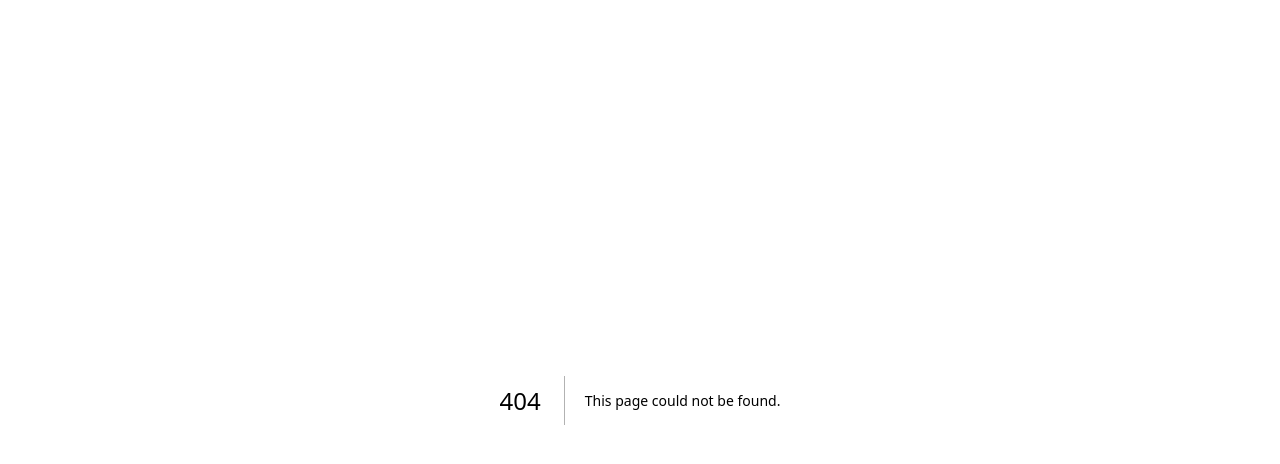
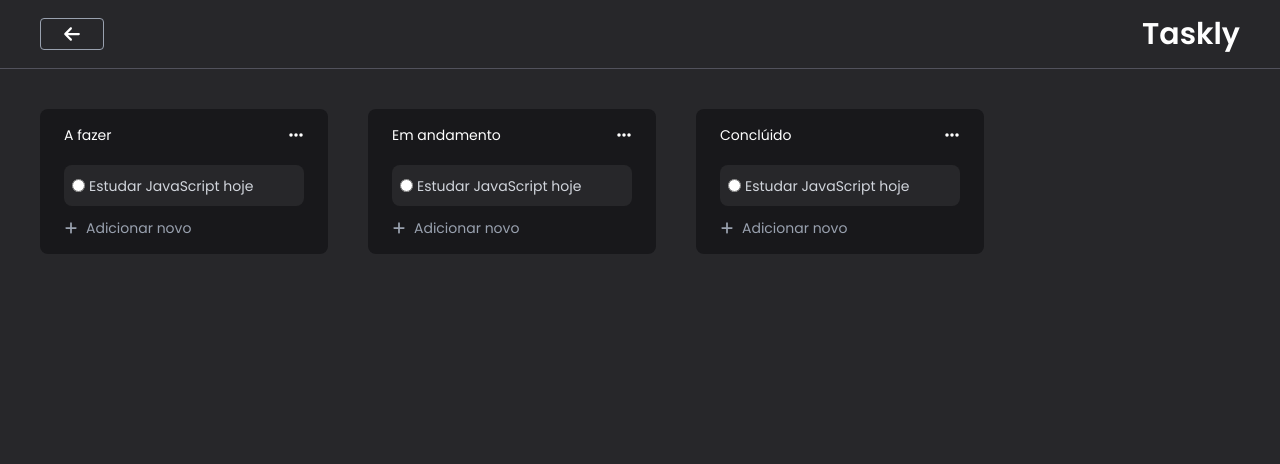
Before and after one commit to devmarquess00/taskly, a Next.js app: page /boards/tasks in a window 1280 px wide. Before the commit this address had no page. Shown: the top 464 px of the page. Built offline with nearby package versions, Linux system fonts and the light colour scheme.

Commit message:
creating new tasks page with your functions

```diff
--- /dev/null
+++ b/src/app/boards/tasks/page.tsx
@@ -0,0 +1,53 @@
+import { Button } from "@/components/button";
+import { HeaderTasks } from "@/components/headerTasks";
+import { Input } from "@/components/input";
+import { Subtitle } from "@/components/subtitle";
+import { Title } from "@/components/title";
+import { tasksCard } from "@/menus/tasksCard";
+import { FaPlus } from "react-icons/fa6";
+
+export default function Tasks () {
+
+    return (
+        <div className="bg-zinc-800 h-screen w-full">
+            <HeaderTasks />
+
+            <div className="px-10 py-5 flex gap-10 overflow-x-auto w-full">
+                <div className="flex gap-10 w-max mt-5">
+
+                    {tasksCard.map((item) => {
+                        const Icon = item.icon;
+                        return (
+                            <div key={item.id} className="bg-zinc-900 py-4 px-6 w-[18rem] rounded-lg flex flex-col">
+                                <div className="flex items-center justify-between">
+                                    <Title
+                                    title={item.title}
+                                    extraClass="text-white text-sm"
+                                    />
+                                    <Icon className="text-white" />
+                                </div>
+
+                                <div className="flex items-center gap-1 !bg-zinc-800 py-2.5 px-2 rounded-lg mt-5">
+                                    <Input
+                                    type="radio"
+                                    extraClass="mb-1 p-3"
+                                    />
+                                    <Subtitle
+                                    subtitle="Estudar JavaScript hoje"
+                                    extraClass="text-sm text-gray-300 !font-normal"
+                                    />
+                                </div>
+                                <Button
+                                icon={<FaPlus />}
+                                label="Adicionar novo"
+                                extraClass="flex items-center gap-2 mt-3 text-gray-400 text-sm"
+                                />
+                            </div>
+                        )
+                    })}
+
+                </div>
+            </div>
+        </div>
+    )
+}
--- a/src/components/button/index.tsx
+++ b/src/components/button/index.tsx
@@ -14,6 +14,8 @@ export const Button = ({
     onClick
 }: ButtonProps) => {
     return (
-        <button onClick={onClick} className={`cursor-pointer flex items-center ${extraClass}`}>{label} {icon}</button>
+        <button onClick={onClick} className={`cursor-pointer flex items-center ${extraClass}`}>
+        <span className='!ml-0'>{icon}</span>
+        {label}</button>
     )
 }
--- a/src/components/card/index.tsx
+++ b/src/components/card/index.tsx
@@ -1,5 +1,6 @@
 import { FaEye } from "react-icons/fa6";
 import { Button } from "../button";
+import Link from "next/link";
 
 type CardProps = {
     titleCard?: string;
@@ -15,10 +16,12 @@ export const Card = ({
             <div className="bg-gray-700 w-full p-10 rounded-t-lg"></div>
             <div className="flex items-center justify-between py-2 px-3 rounded-b-lg bg-gray-950/50">
                 <p className={extraClassTitleCard}>{titleCard}</p>
-                <Button
-                extraClass="text-white text-lg"
-                label={<FaEye />}
-                />
+                <Link href='/boards/tasks'>
+                    <Button
+                    extraClass="text-white text-lg"
+                    label={<FaEye />}
+                    />
+                </Link>
             </div>
         </div>
     )
--- a/src/components/headerBoards/index.tsx
+++ b/src/components/headerBoards/index.tsx
@@ -24,8 +24,8 @@ export default function HeaderBoards ({
             </div>
             <Button
             label="Criar novo"
-            icon={<FaPlus className="ml-3 font-semibold" />}
-            extraClass="bg-blue-600 text-white text-xs py-2 px-5 rounded-sm"
+            icon={<FaPlus className="font-semibold" />}
+            extraClass="bg-blue-600 text-white text-xs py-2 px-3 rounded-sm flex items-center justify-center gap-3"
             onClick={onClick}
             />
         </header>
--- /dev/null
+++ b/src/components/headerTasks/index.tsx
@@ -0,0 +1,19 @@
+import { FaArrowLeft } from "react-icons/fa6"
+import { Title } from "../title"
+import Link from "next/link"
+
+export const HeaderTasks = () => {
+    return (
+        <header className="w-full px-6 py-4 md:px-10 flex items-center justify-between 2xl:py-8 border-b border-zinc-600">
+            <Link href='/boards' className="border border-gray-400 py-1.5 px-2 rounded-sm w-[4rem] flex justify-center items-center">
+                <FaArrowLeft
+                className="text-lg text-white"
+                />
+            </Link>
+            <Title
+            title="Taskly"
+            extraClass="text-xl !text-white md:text-3xl font-semibold 2xl:text-4xl"
+            />
+        </header>
+    )
+}
--- /dev/null
+++ b/src/menus/tasksCard.ts
@@ -0,0 +1,19 @@
+import { FaEllipsis } from 'react-icons/fa6';
+
+export const tasksCard = [
+    {
+        id: 1,
+        title: 'A fazer',
+        icon: FaEllipsis,
+    },
+    {
+        id: 2,
+        title: 'Em andamento',
+        icon: FaEllipsis,
+    },
+    {
+        id: 3,
+        title: 'Conclúido',
+        icon: FaEllipsis
+    }
+]
```
